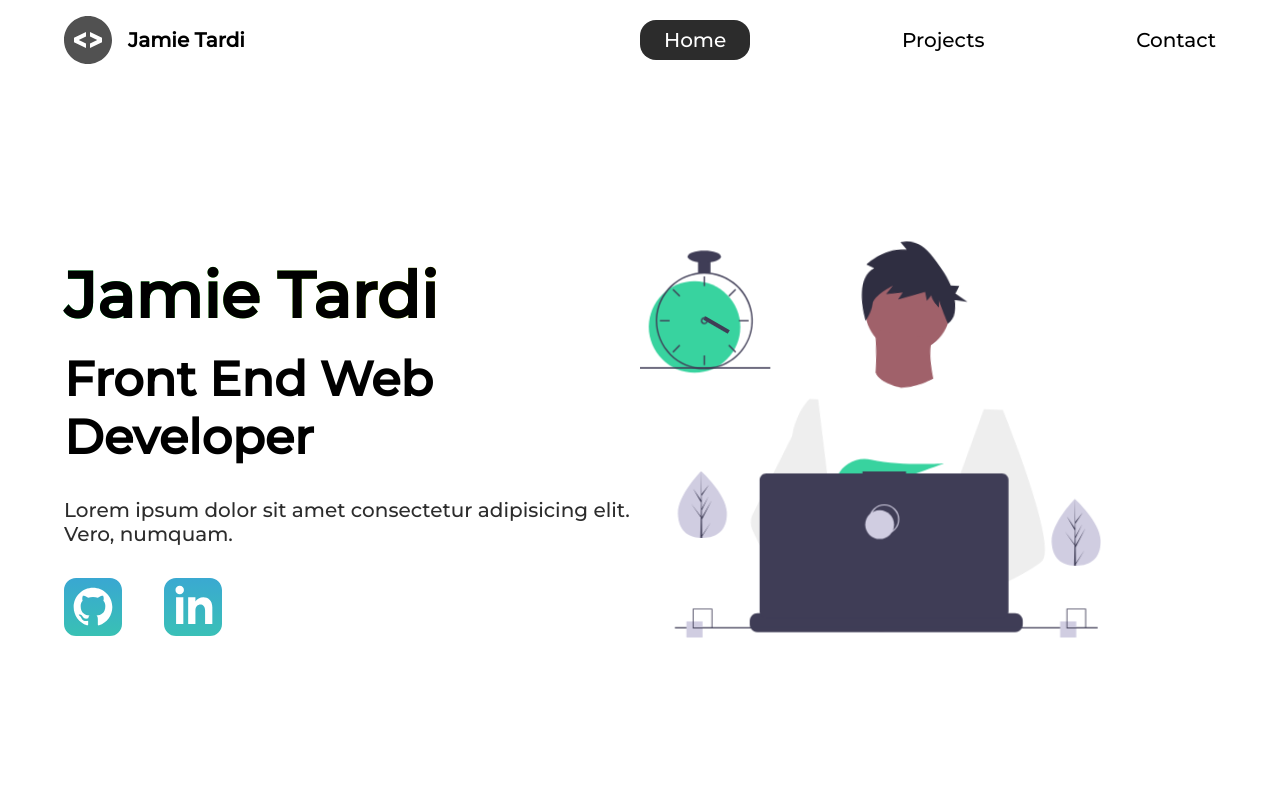
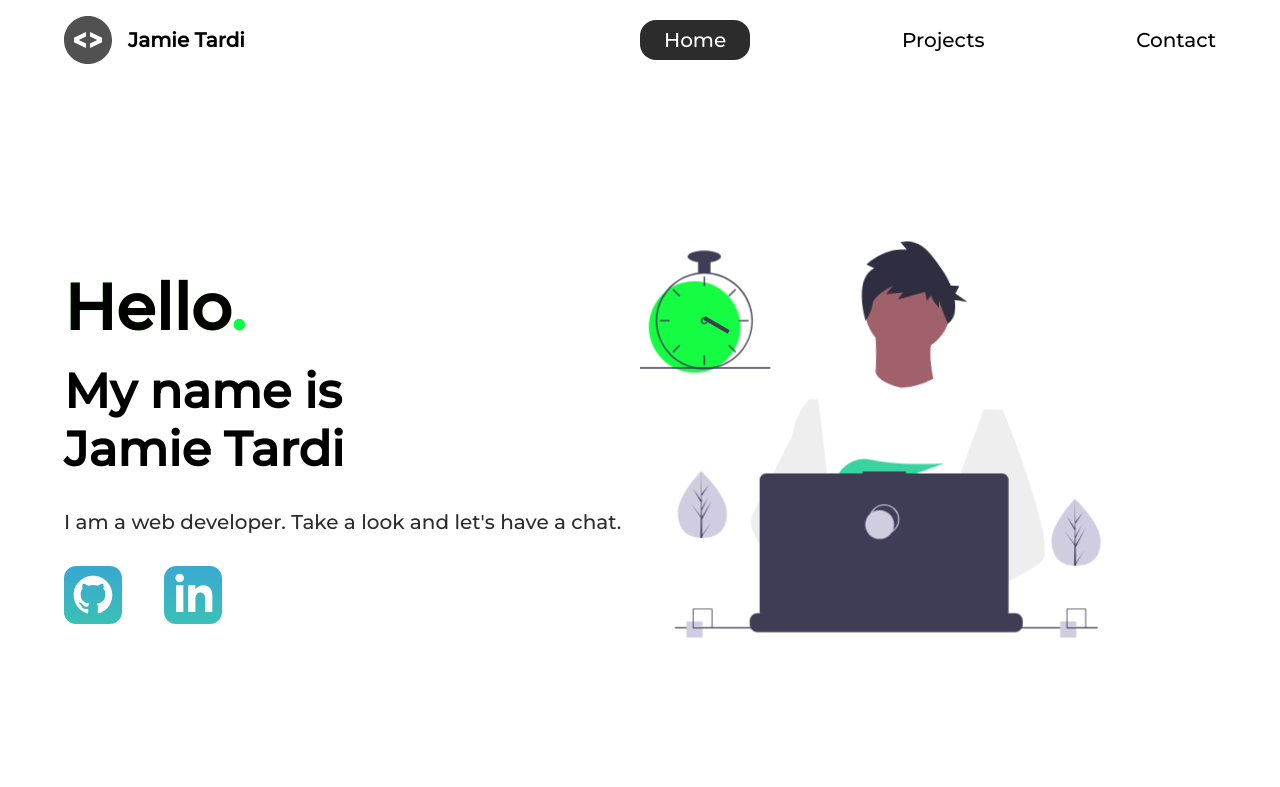
Before and after one commit to jamieTardi/animatedPortfolio, a plain HTML site: page index.html in a window 1280 px wide. Drawn offline with Linux system fonts and the light colour scheme.

Commit message:
small features

```diff
--- a/index.html
+++ b/index.html
@@ -26,9 +26,9 @@
     </header>
     <section class="intro">
         <div class="intro-text">
-            <h2 id="name">Jamie Tardi</h2>
-            <h3>Front End Web <br>Developer</h3>
-            <p>Lorem ipsum dolor sit amet consectetur adipisicing elit. Vero, numquam.</p>
+            <h2 id="name">Hello<span id="dot">.</span></h2>
+            <h3>My name is <br>Jamie Tardi</h3>
+            <p>I am a web developer. Take a look and let's have a chat.</p>
             <div class="intro-social">
             <a href="#"><img src="./icons/github.svg" alt="github-social-link"></a>
             <a href="#"><img src="./icons/linked-in.svg" alt="linked-in-social-link"></a>
@@ -140,7 +140,7 @@
               <path
                 id="Vector_19"
                 d="M94.5802 230.113C138.399 230.113 173.921 194.592 173.921 150.773C173.921 106.955 138.399 71.4326 94.5802 71.4326C50.7617 71.4326 15.2397 106.955 15.2397 150.773C15.2397 194.592 50.7617 230.113 94.5802 230.113Z"
-                fill="#38D39F"
+                fill="#15FD43"
               />
               <path
                 id="Vector_20"
--- a/styles/intro.scss
+++ b/styles/intro.scss
@@ -3,6 +3,11 @@
 .main-head{
     width: 95%;
     margin: 0 0 0 auto;
+}
+
+span{
+    -webkit-text-fill-color: #05FE46;
+    color: red($color: #000000);
 }
 
 nav{
```
Also changed, not shown: styles/_global-styles.scss (line endings or trailing spaces), styles/intro.css, styles/style.css, 2 other files.
